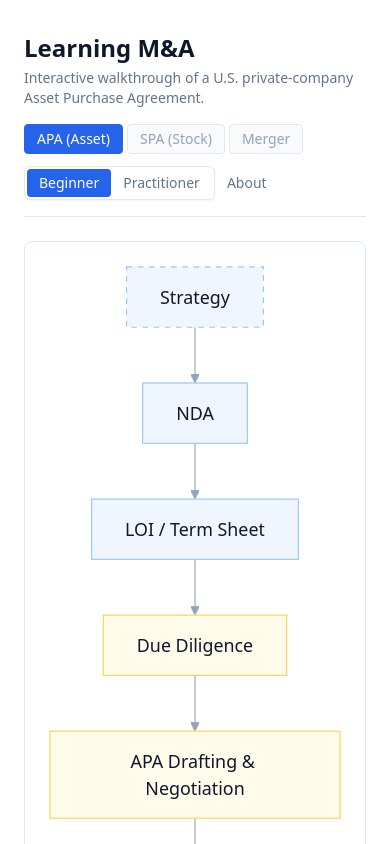
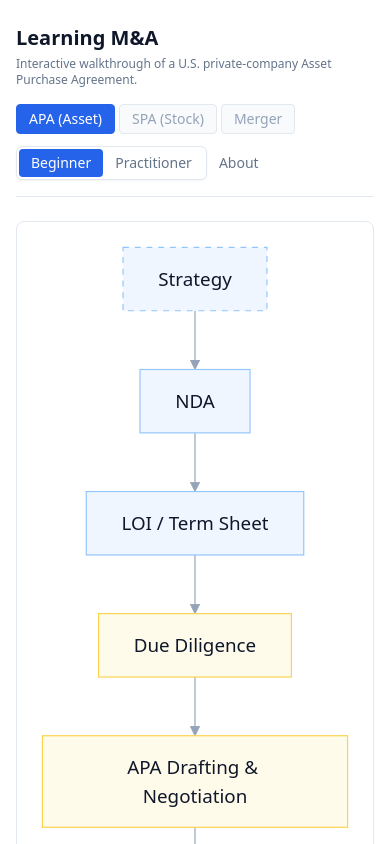
Before and after one commit to learner-agent-sudo/learning-MnA, a Next.js app: page / in a window 390 px wide. Shown: the top 844 px of the page. Built offline with nearby package versions, Linux system fonts and the light colour scheme.

Commit message:
Tighten layout for narrow viewports (padding, header size, tooltip width)

```diff
--- a/app/page.tsx
+++ b/app/page.tsx
@@ -31,11 +31,11 @@ export default function Page() {
     : null;
 
   return (
-    <main className="mx-auto max-w-6xl px-6 py-8">
+    <main className="mx-auto max-w-6xl px-4 py-6 sm:px-6 sm:py-8">
       <header className="flex flex-wrap items-end justify-between gap-4 border-b border-slate-200 pb-4">
         <div>
-          <h1 className="text-2xl font-semibold">Learning M&amp;A</h1>
-          <p className="mt-1 text-sm text-muted">
+          <h1 className="text-xl font-semibold sm:text-2xl">Learning M&amp;A</h1>
+          <p className="mt-1 text-xs text-muted sm:text-sm">
             Interactive walkthrough of a U.S. private-company Asset Purchase Agreement.
           </p>
         </div>
--- a/components/GlossaryTooltip.tsx
+++ b/components/GlossaryTooltip.tsx
@@ -30,7 +30,7 @@ export function GlossaryTooltip({ term, children }: Props) {
         <span
           role="tooltip"
           id={id}
-          className="absolute left-0 top-full z-10 mt-1 w-64 rounded border border-slate-200 bg-white p-2 text-xs text-ink shadow-md"
+          className="absolute left-0 top-full z-10 mt-1 w-64 max-w-[calc(100vw-2rem)] rounded border border-slate-200 bg-white p-2 text-xs text-ink shadow-md"
         >
           <strong className="block">{term}</strong>
           <span className="block text-muted">{definition}</span>
--- a/components/StagePanel.tsx
+++ b/components/StagePanel.tsx
@@ -27,7 +27,7 @@ export function StagePanel({ stage, depth, prev, next, onNavigate }: Props) {
   const gapFills = stage.clauses.filter((c) => c.provenance === 'hand-authored');
 
   return (
-    <aside className="rounded-lg border border-slate-200 bg-panel p-6">
+    <aside className="rounded-lg border border-slate-200 bg-panel p-4 sm:p-6">
       <header className="border-b border-slate-200 pb-4">
         <div className="flex items-center justify-between gap-3">
           <div>
```
